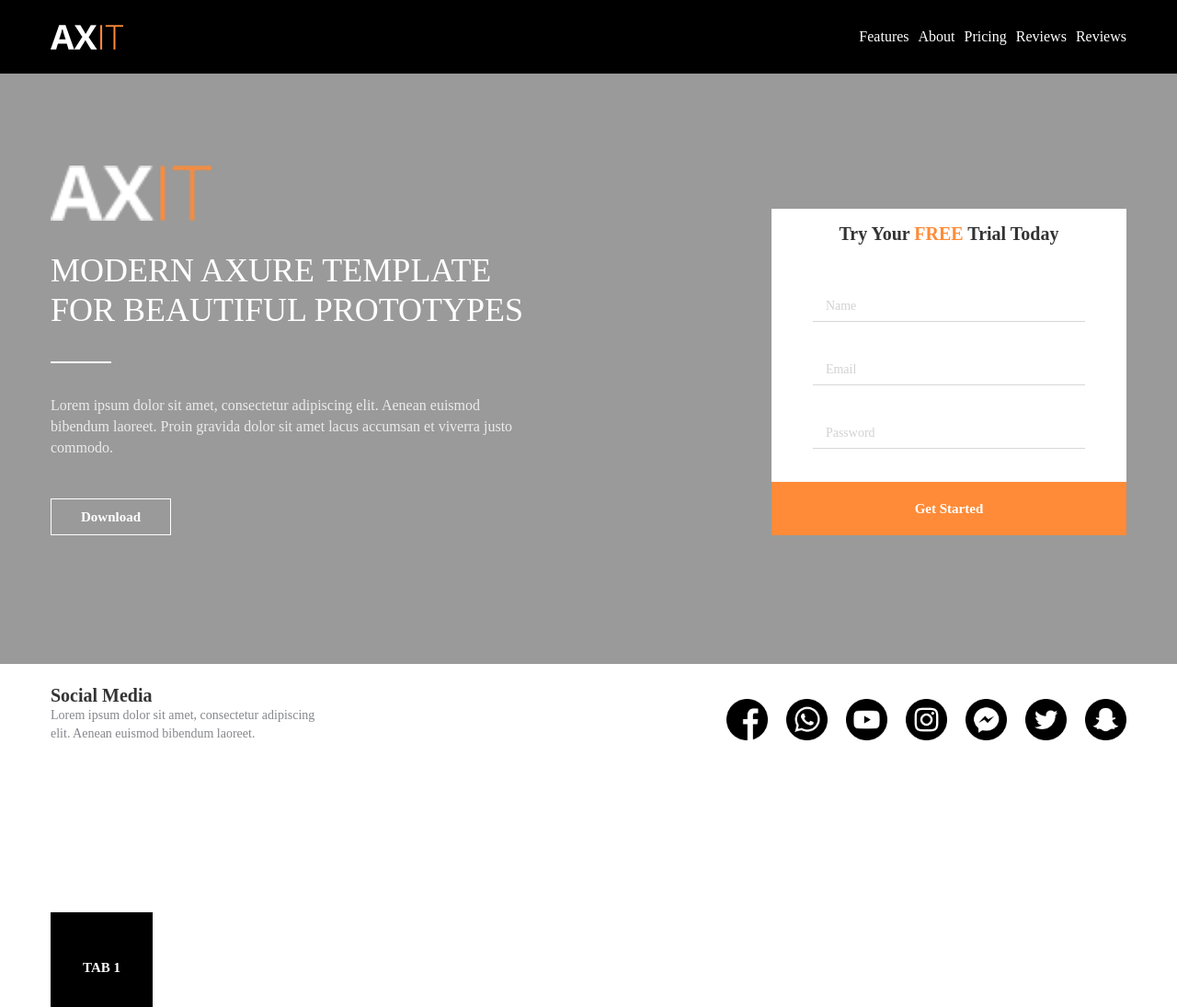
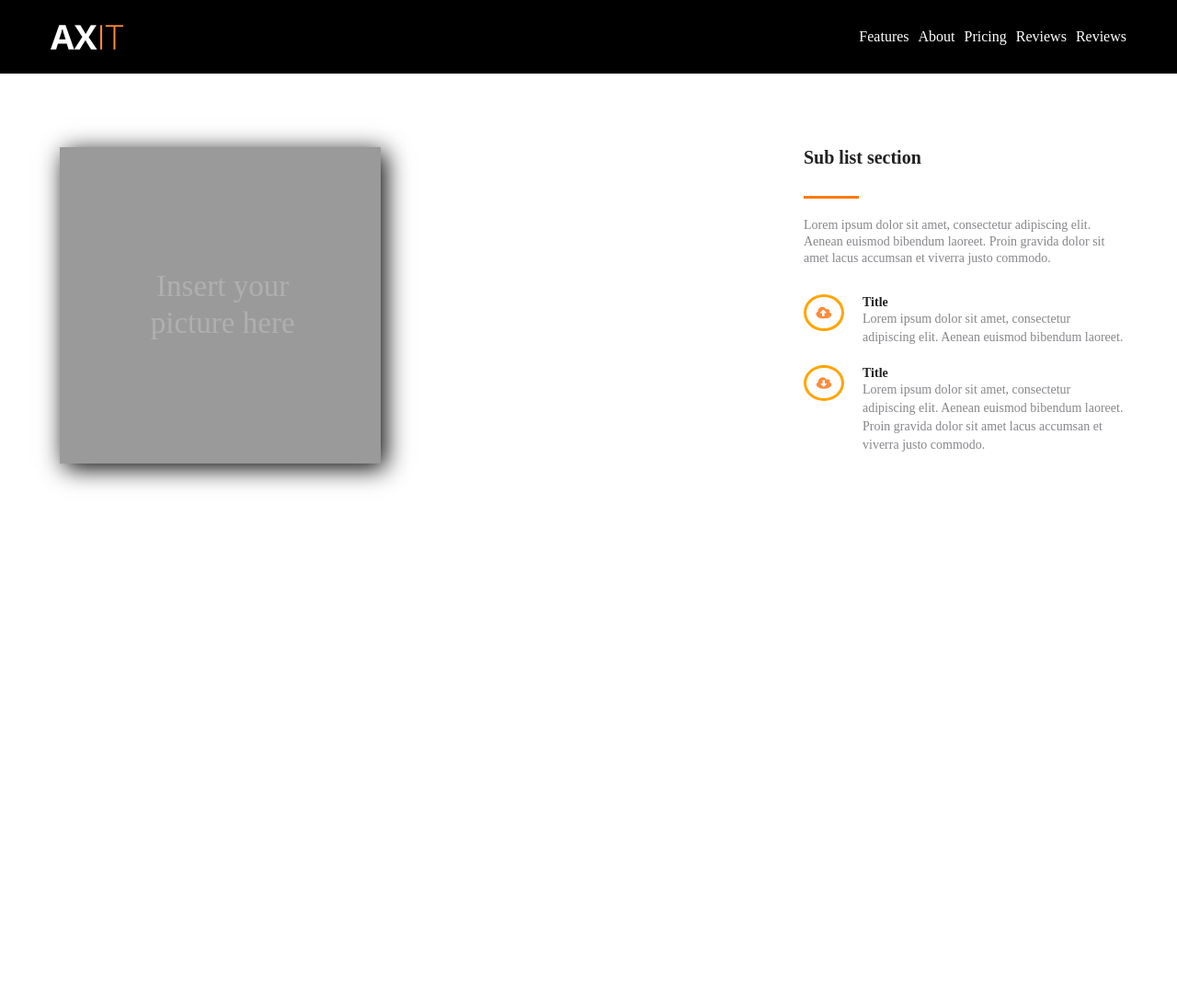
Before and after one commit to sporrcars2013/AXIT, a website: page #src/index.html in a window 1280 px wide. Shown: the top 1095 px of the page at 92% size. After the commit the page ends 800 px from the top, so only its background shows below. Drawn offline with nearby package versions, Linux system fonts and the light colour scheme; files that its build step writes are made by us from their sources.

Commit message:
лови

```diff
--- /dev/null
+++ b/#src/_sub.html
@@ -0,0 +1,39 @@
+<div class="sub">
+   <div class="container">
+      <div class="sub__body">
+         <div class="sub__img">
+            <p>Insert your picture here</p>
+            <img src="img/sub/sub.jpg" alt="">
+         </div>
+         <div class="sub__text">
+            <div class="sub__list-section list-section">
+               <h3>Sub list section</h3>
+               <p>Lorem ipsum dolor sit amet, consectetur adipiscing elit. Aenean
+                  euismod bibendum laoreet. Proin gravida dolor sit amet lacus
+                  accumsan et viverra justo commodo.</p>
+            </div>
+            <div class="sub__img-text">
+               <div class="sub__item">
+                  <div class="sub__imge">
+                     <img src="img/sub/1.png" alt=""></div>
+                  <div class="sub__item-content">
+                     <h4>Title</h4>
+                     <p>Lorem ipsum dolor sit amet, consectetur adipiscing elit.
+                        Aenean euismod bibendum laoreet.</p>
+                  </div>
+               </div>
+               <div class="sub__item">
+                  <div class="sub__imge">
+                     <img src="img/sub/2.png" alt=""></div>
+                  <div class="sub__item-content">
+                     <h4>Title</h4>
+                     <p>Lorem ipsum dolor sit amet, consectetur adipiscing elit.
+                        Aenean euismod bibendum laoreet. Proin gravida dolor
+                        sit amet lacus accumsan et viverra justo commodo.</p>
+                  </div>
+               </div>
+            </div>
+         </div>
+      </div>
+   </div>
+</div>
--- a/#src/index.html
+++ b/#src/index.html
@@ -11,7 +11,8 @@
 			@@include('_header.html')
 			@@include('_AXIT.html')
 			@@include('_media.html')
-			@@include('_tabs.html')
+         @@include('_tabs.html')
+         @@include('_sub.html')
 
 			@@include('_footer.html')
 		</div>
--- a/#src/scss/AXIT.scss
+++ b/#src/scss/AXIT.scss
@@ -1,4 +1,5 @@
 .axit {
+   display: none;
 	padding: 180px 0px 140px 0px;
 	background-color: #9a9a9a;
 	// height: 100vh;
--- a/#src/scss/media.scss
+++ b/#src/scss/media.scss
@@ -1,4 +1,5 @@
 .media {
+   display: none;
 	padding: 22px 0px;
 	background: #ffffff;
 
--- a/#src/scss/style.scss
+++ b/#src/scss/style.scss
@@ -55,6 +55,10 @@ body {
 	}
 }
 
+.list-section {
+
+}
+
 //</ОБНУЛЕНИЕ, ОБЩИЕ ПАРАМЕТРЫ>===============================================================================================
 
 //<ОБОЛОЧКА>===========================================================================================================
@@ -97,6 +101,7 @@ body {
 @import "AXIT";
 @import "media";
 @import "tabs";
+@import "sub";
 
 //</ПОДКЛЮЧЕНИЕ ФАЙЛОВ СТИЛЕЙ СТРАНИЦ И ЭЛЕМЕНТОВ>====================================================================================================
 
--- /dev/null
+++ b/#src/scss/sub.scss
@@ -0,0 +1,100 @@
+.sub {
+   padding-top: 150px;
+
+   &__body {
+      display: flex;
+      justify-content: space-between;
+   }
+
+   &__img {
+      flex: 0 1 32%;
+      position: relative;
+      padding: 10px 15px 10px 10px;
+      img{
+      width: 100%;
+      height: 100%;
+      box-shadow: 5px 5px 25px;
+   }
+      p {
+         text-align: center;
+         position: absolute;
+         top: 50%;
+         left: 50%;
+         transform: translate(-50%, -50%);
+         z-index: 2;
+         opacity: 0.21;
+         font-family: OpenSans;
+         font-size: 33.1px;
+         line-height: 1.2;
+         font-weight: 400;
+         color: #ffffff;
+      }
+   }
+
+   &__text {
+      flex: 0 1 30%;
+   }
+
+   &__list-section {
+      h3{
+         font-size: 20px;
+         line-height: 43px;
+         font-weight: 800;
+         color: #212121;
+         &::after{
+            content: "";
+            display: block;
+            width: 60px;
+            height: 3px;
+            background-color: rgb(250, 121, 0);
+            bottom: 0;
+            left: -23px;
+            margin: 20px 0px;
+
+
+         }
+      }
+      p{
+         font-size: 14px;
+         line-height: 18px;
+         font-weight: 400;
+         color: #86878b;
+      }
+      margin-bottom: 30px;
+   }
+
+   &__img-text {
+   }
+
+   &__item {
+      display: flex;
+   }
+   &__imge{
+      margin-right: 20px;
+
+
+      img{
+         border: 3px solid orange;
+         border-radius: 50%;
+
+         padding: 10px  ;
+      }
+   }
+
+   &__item-content {
+      padding-bottom: 20px;
+      h4{
+         font-family: OpenSans;
+         font-size: 14px;
+         line-height: 17px;
+         font-weight: 600;
+         color: #212121;
+      }
+      p{
+         font-size: 14px;
+line-height: 20px;
+font-weight: 400;
+color: #86878b;
+      }
+   }
+}
--- a/#src/scss/tabs.scss
+++ b/#src/scss/tabs.scss
@@ -1,4 +1,5 @@
 .tabs {
+   display: none;
 	padding: 150px 0px 100px 0px;
 
 	@media (max-width: 1024px) {
```
Also changed, not shown: #src/img/sub/1.png (added), #src/img/sub/2.png (added), #src/img/sub/sub.jpg (added).
